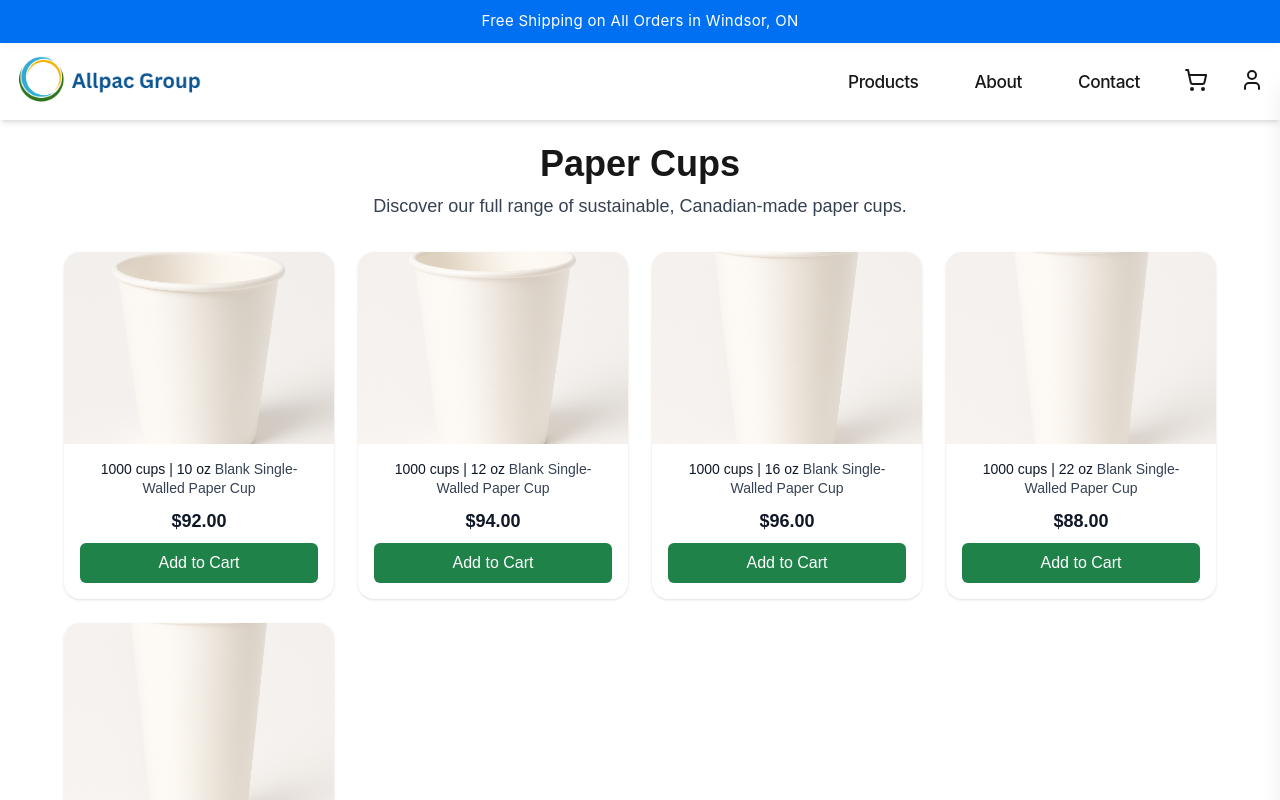
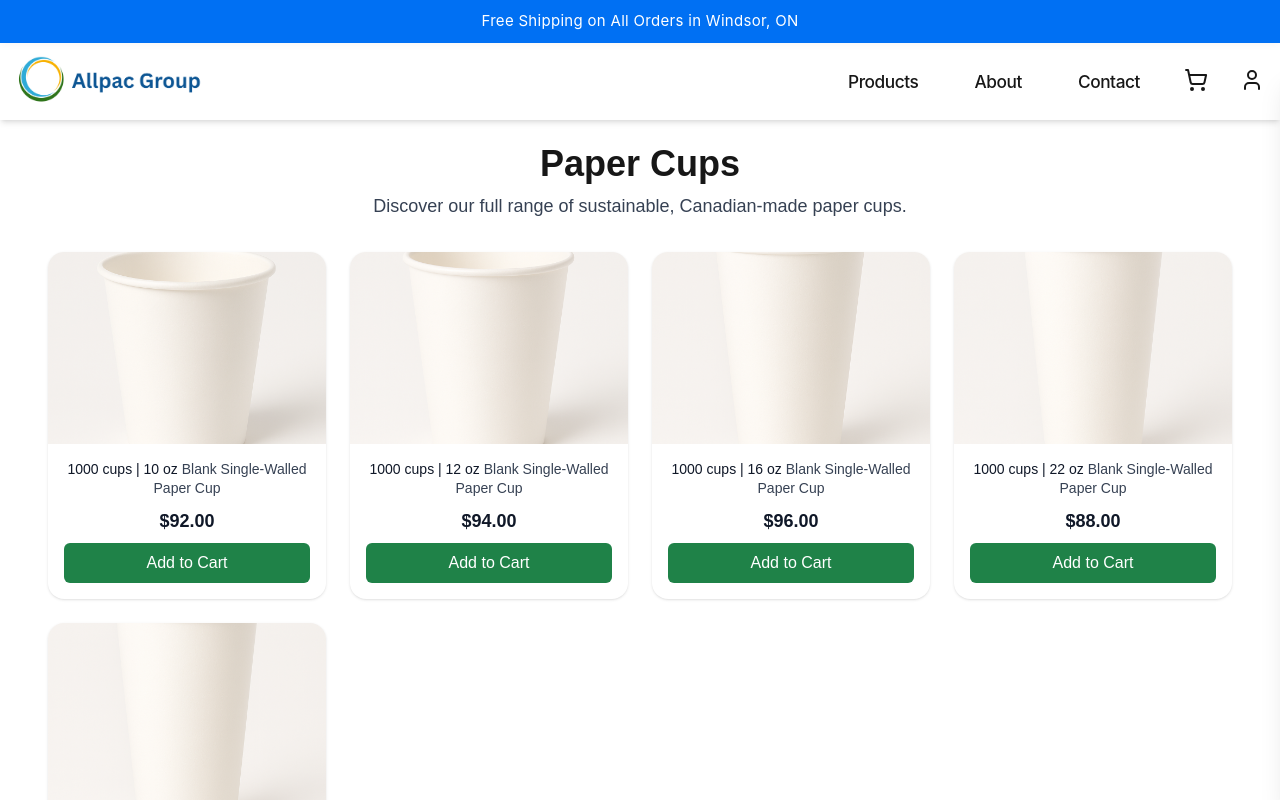
Before and after one commit to Emadedin1/allpacstore, a Next.js app: page /products/cups in a window 1280 px wide. Shown: the top 800 px of the page. Built offline with nearby package versions, Linux system fonts and the light colour scheme.

Commit message:
Update ProductSections.jsx

```diff
--- a/src/components/ProductSections.jsx
+++ b/src/components/ProductSections.jsx
@@ -11,8 +11,7 @@ export default function ProductSections() {
         grid-cols-2          /* 2 cols on mobile */
         lg:grid-cols-4       /* 4 cols on desktop */
         gap-3 lg:gap-6
-        max-w-7xl mx-auto px-4
-        auto-rows-fr
+        lg:auto-rows-fr      /* match homepage: only on lg */
       "
     >
       {cups.map((cup) => (
```
